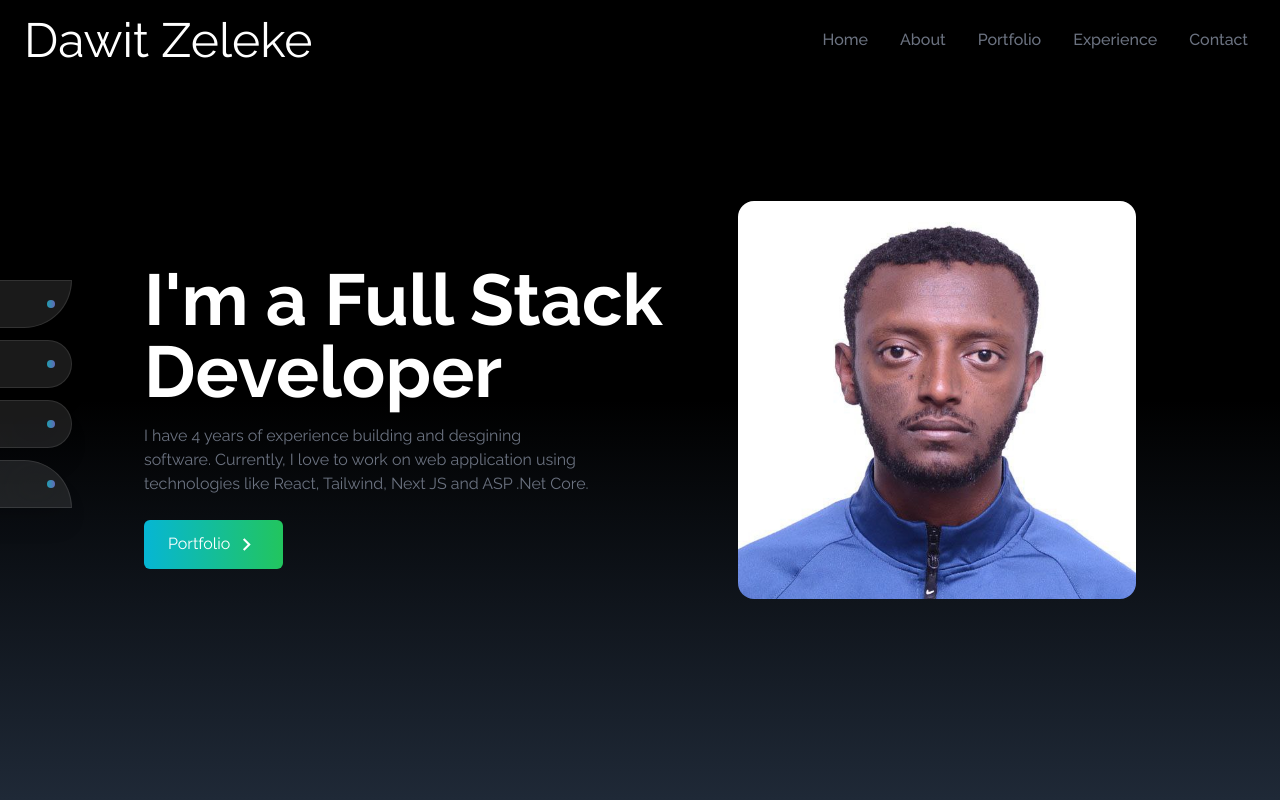
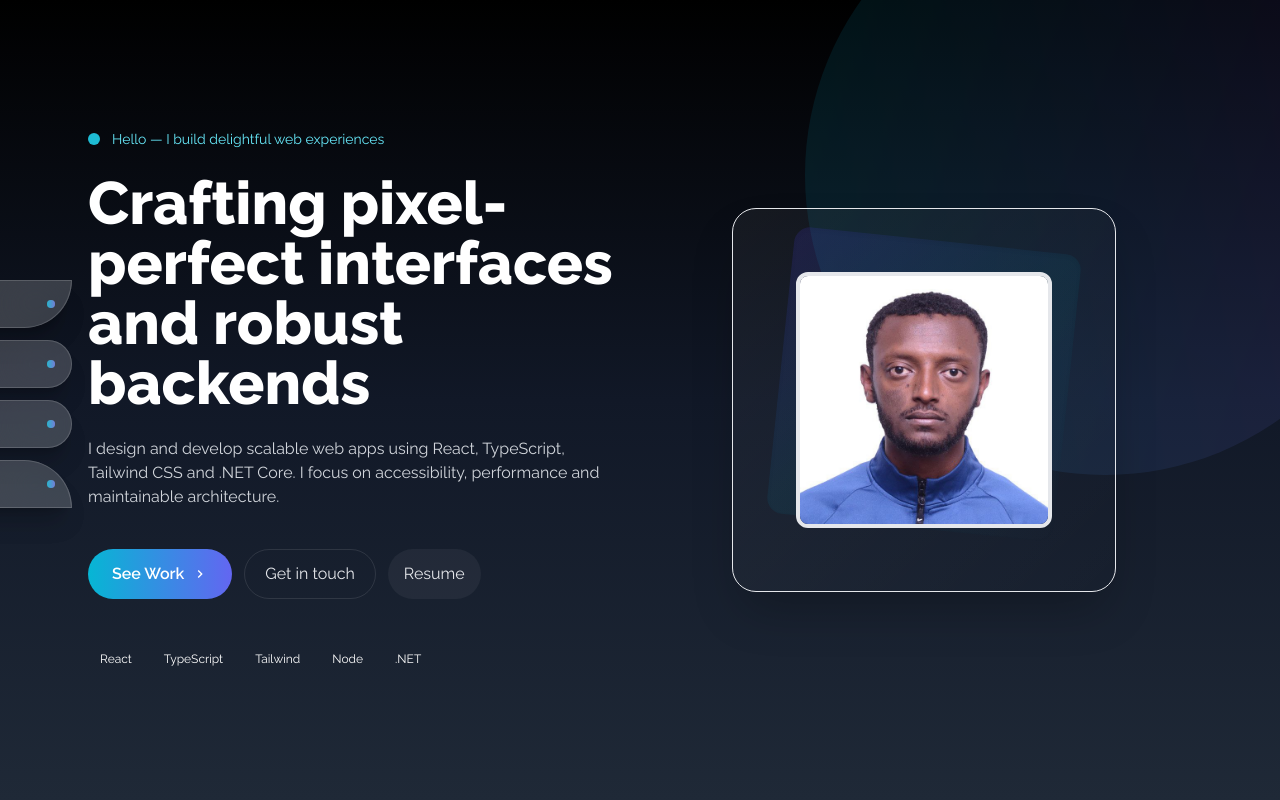
Before and after one commit to dawitzeleke/portfolio, a React (Create React App) app: page / in a window 1280 px wide. Shown: the top 800 px of the page. Built offline with nearby package versions, Linux system fonts and the light colour scheme.

Commit message:
Update the home page

```diff
--- a/src/components/Home.tsx
+++ b/src/components/Home.tsx
@@ -1,48 +1,83 @@
 import photo from "../assets/photo.png";
 import { MdOutlineKeyboardArrowRight } from "react-icons/md";
 import { Link } from "react-scroll";
+import SocialLinks from "./SocialLinks";
 
 const Home = (): JSX.Element => {
   return (
-    <div
-      id="home"
-      className="h-screen w-full bg-gradient-to-b from-black via-black to-gray-800"
-    >
-      <div className="max-w-screen-lg mx-auto flex flex-col items-center justify-center h-full px-4 md:flex-row">
-        <div className="flex flex-col justify-center h-full mt-10">
-          <h2 className="text-4xl sm:text-7xl font-bold text-white">
-            I'm a Full Stack Developer
+    <header id="home" className="relative h-screen w-full bg-gradient-to-b from-black via-gray-900 to-gray-800 overflow-hidden">
+      {/* decorative diagonal stripe */}
+      <div className="absolute inset-0 pointer-events-none">
+        <svg className="absolute right-0 top-0 transform translate-x-1/4 -translate-y-1/4 opacity-10" width="700" height="700" viewBox="0 0 700 700" fill="none" xmlns="http://www.w3.org/2000/svg">
+          <defs>
+            <linearGradient id="g1" x1="0" x2="1">
+              <stop offset="0%" stopColor="#06b6d4" />
+              <stop offset="100%" stopColor="#8b5cf6" />
+            </linearGradient>
+          </defs>
+          <circle cx="350" cy="350" r="300" fill="url(#g1)" />
+        </svg>
+      </div>
+
+      <div className="max-w-6xl mx-auto h-full px-6 flex flex-col md:flex-row items-center justify-center gap-8">
+        <div className="w-full md:w-1/2 flex flex-col items-start gap-6 z-10">
+          <div className="flex items-center gap-3">
+            <div className="w-3 h-3 rounded-full bg-cyan-400 animate-pulse" />
+            <span className="text-sm text-cyan-300">Hello — I build delightful web experiences</span>
+          </div>
+
+          <h2 className="text-4xl sm:text-5xl md:text-6xl font-extrabold text-white leading-tight">
+            Crafting pixel-perfect interfaces and robust backends
           </h2>
-          <p className="text-gray-500 py-4 max-w-md">
-            I have 4 years of experience building and desgining software.
-            Currently, I love to work on web application using technologies like
-            React, Tailwind, Next JS and ASP .Net Core.
+
+          <p className="text-gray-300 max-w-xl">
+            I design and develop scalable web apps using React, TypeScript,
+            Tailwind CSS and .NET Core. I focus on accessibility, performance
+            and maintainable architecture.
           </p>
 
-          <div>
-            <Link
-              to="portfolio"
-              smooth
-              duration={500}
-              className="group text-white w-fit px-6 py-3 my-2 flex items-center rounded-md bg-gradient-to-r from-cyan-500 to-green-500 cursor-pointer"
-            >
-              Portfolio
-              <span className="group-hover:rotate-90 duration-300">
-                <MdOutlineKeyboardArrowRight size={25} className="ml-1" />
-              </span>
+          <div className="flex flex-wrap gap-3 mt-4">
+            <Link to="portfolio" smooth duration={500} className="inline-flex items-center gap-2 px-6 py-3 rounded-full bg-gradient-to-r from-cyan-500 to-indigo-500 text-white font-semibold cursor-pointer">
+              See Work
+              <MdOutlineKeyboardArrowRight />
             </Link>
+
+            <Link to="contact" smooth duration={500} className="inline-flex items-center px-5 py-3 rounded-full border border-white/10 text-gray-200 hover:bg-white/5 transition">
+              Get in touch
+            </Link>
+
+            <a href="/resume.pdf" className="inline-flex items-center px-4 py-2 rounded-full bg-white/5 text-gray-200 hover:bg-white/7 transition" target="_blank" rel="noreferrer">Resume</a>
+          </div>
+
+          <div className="mt-6 flex flex-wrap gap-2">
+            <span className="text-xs bg-white/6 text-white px-3 py-1 rounded">React</span>
+            <span className="text-xs bg-white/6 text-white px-3 py-1 rounded">TypeScript</span>
+            <span className="text-xs bg-white/6 text-white px-3 py-1 rounded">Tailwind</span>
+            <span className="text-xs bg-white/6 text-white px-3 py-1 rounded">Node</span>
+            <span className="text-xs bg-white/6 text-white px-3 py-1 rounded">.NET</span>
           </div>
         </div>
 
-        <div>
-          <img
-            src={photo}
-            alt="my profile"
-            className="rounded-2xl mx-auto w-2/3 md:w-full"
-          />
+        <div className="w-full md:w-1/2 flex items-center justify-center z-10">
+          <div className="relative w-80 h-80 md:w-96 md:h-96 rounded-3xl bg-gradient-to-br from-white/5 to-white/2 border border-white/6 shadow-2xl overflow-hidden">
+            <div className="absolute inset-0 flex items-center justify-center">
+              <div className="w-64 h-64 md:w-72 md:h-72 rounded-2xl bg-gradient-to-br from-indigo-700/20 via-cyan-600/10 to-transparent transform rotate-6 -translate-y-4 shadow-inner" />
+            </div>
+
+            <img src={photo} alt="profile" className="absolute left-1/2 top-1/2 -translate-x-1/2 -translate-y-1/2 w-56 h-56 md:w-64 md:h-64 object-cover rounded-xl border-4 border-white/6" />
+
+            <div className="absolute -bottom-6 left-1/2 -translate-x-1/2 flex items-center gap-3">
+              <div className="px-3 py-1 bg-cyan-500/20 text-xs text-white rounded-full">Open Source</div>
+              <div className="px-3 py-1 bg-indigo-500/20 text-xs text-white rounded-full">Mentor</div>
+            </div>
+          </div>
         </div>
+
+        <aside className="absolute left-6 bottom-6 hidden md:block z-20">
+          <SocialLinks />
+        </aside>
       </div>
-    </div>
+    </header>
   );
 };
 
```
